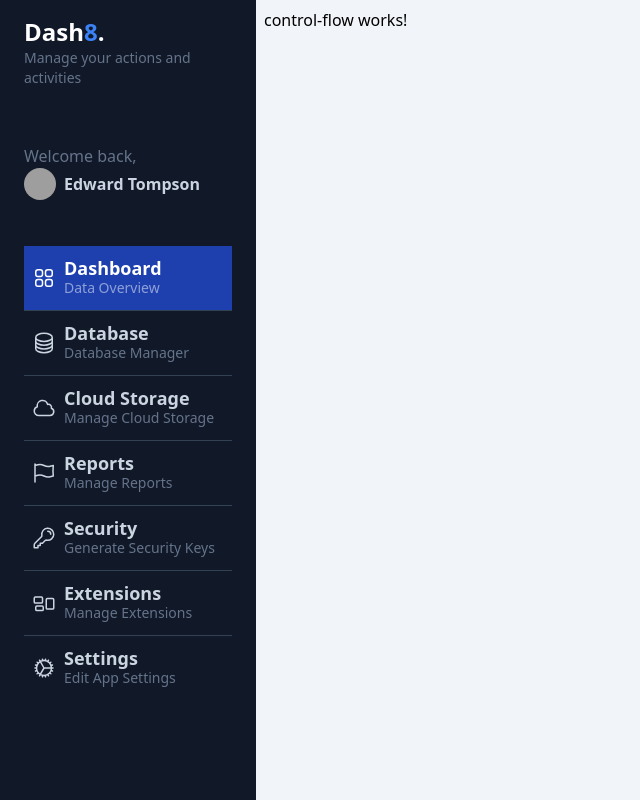
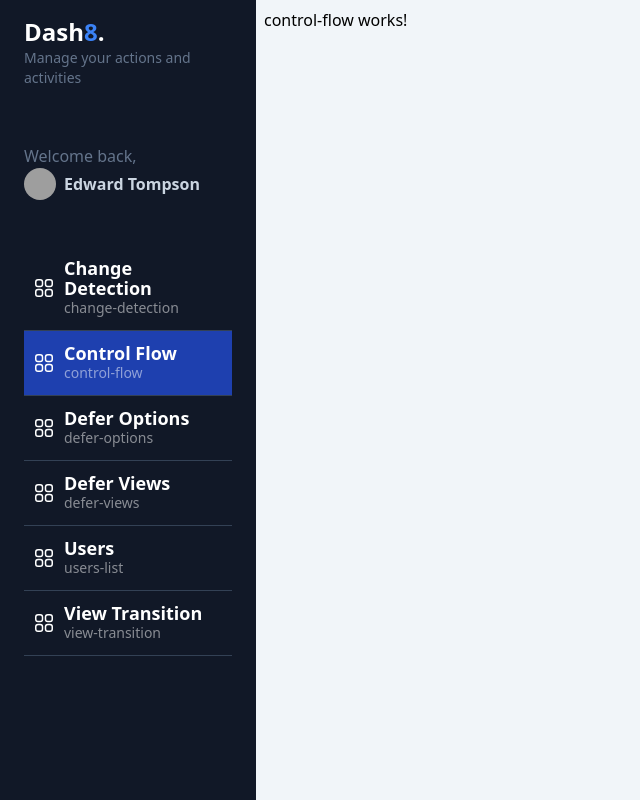
Before and after one commit to VictorCarmonaMoraza/Angular17StandaloneFH, an Angular app: page /dashboard/control-flow in a window 1280 px wide. Shown: the whole page, without its empty margins (0-640 px from the left). Built offline with nearby package versions, Linux system fonts and the light colour scheme; grey boxes are pictures that could not be loaded.

Commit message:
@for nueva sintaxis

```diff
--- a/src/app/shared/sidemenu/sidemenu.component.html
+++ b/src/app/shared/sidemenu/sidemenu.component.html
@@ -7,7 +7,9 @@
     <p class="text-slate-500">Welcome back,</p>
     <a href="#" class="inline-flex space-x-2 items-center">
       <span>
-           <img class="rounded-full w-8 h-8" src="https://images.unsplash.com/photo-1542909168-82c3e7fdca5c?ixlib=rb-4.0.3&ixid=MnwxMjA3fDB8MHxwaG90by1wYWdlfHx8fGVufDB8fHx8&auto=format&fit=crop&w=128&q=80" alt="">
+        <img class="rounded-full w-8 h-8"
+          src="https://images.unsplash.com/photo-1542909168-82c3e7fdca5c?ixlib=rb-4.0.3&ixid=MnwxMjA3fDB8MHxwaG90by1wYWdlfHx8fGVufDB8fHx8&auto=format&fit=crop&w=128&q=80"
+          alt="">
       </span>
       <span class="text-sm md:text-base font-bold">
         Edward Tompson
@@ -15,84 +17,28 @@
     </a>
   </div>
   <div id="nav" class="w-full px-6">
-   <a href="#" class="w-full px-2 inline-flex space-x-2 items-center border-b border-slate-700 py-3 bg-blue-800 hover:bg-white/5 transition ease-linear duration-150">
+
+    @for(item of menuItems; track $index){
+    <a [routerLink]="item.path" routerLinkActive="bg-blue-800" href="#"
+      class="w-full px-2 inline-flex space-x-2 items-center border-b border-slate-700 py-3 hover:bg-white/5 transition ease-linear duration-150">
       <div>
-           <svg xmlns="http://www.w3.org/2000/svg" fill="none" viewBox="0 0 24 24" stroke-width="1.5" stroke="currentColor" class="w-6 h-6 text-white">
-               <path stroke-linecap="round" stroke-linejoin="round" d="M3.75 6A2.25 2.25 0 016 3.75h2.25A2.25 2.25 0 0110.5 6v2.25a2.25 2.25 0 01-2.25 2.25H6a2.25 2.25 0 01-2.25-2.25V6zM3.75 15.75A2.25 2.25 0 016 13.5h2.25a2.25 2.25 0 012.25 2.25V18a2.25 2.25 0 01-2.25 2.25H6A2.25 2.25 0 013.75 18v-2.25zM13.5 6a2.25 2.25 0 012.25-2.25H18A2.25 2.25 0 0120.25 6v2.25A2.25 2.25 0 0118 10.5h-2.25a2.25 2.25 0 01-2.25-2.25V6zM13.5 15.75a2.25 2.25 0 012.25-2.25H18a2.25 2.25 0 012.25 2.25V18A2.25 2.25 0 0118 20.25h-2.25A2.25 2.25 0 0113.5 18v-2.25z" />
+        <svg xmlns="http://www.w3.org/2000/svg" fill="none" viewBox="0 0 24 24" stroke-width="1.5" stroke="currentColor"
+          class="w-6 h-6 text-white">
+          <path stroke-linecap="round" stroke-linejoin="round"
+            d="M3.75 6A2.25 2.25 0 016 3.75h2.25A2.25 2.25 0 0110.5 6v2.25a2.25 2.25 0 01-2.25 2.25H6a2.25 2.25 0 01-2.25-2.25V6zM3.75 15.75A2.25 2.25 0 016 13.5h2.25a2.25 2.25 0 012.25 2.25V18a2.25 2.25 0 01-2.25 2.25H6A2.25 2.25 0 013.75 18v-2.25zM13.5 6a2.25 2.25 0 012.25-2.25H18A2.25 2.25 0 0120.25 6v2.25A2.25 2.25 0 0118 10.5h-2.25a2.25 2.25 0 01-2.25-2.25V6zM13.5 15.75a2.25 2.25 0 012.25-2.25H18a2.25 2.25 0 012.25 2.25V18A2.25 2.25 0 0118 20.25h-2.25A2.25 2.25 0 0113.5 18v-2.25z" />
         </svg>
 
       </div>
       <div class="flex flex-col">
-           <span class="text-lg font-bold leading-5 text-white">Dashboard</span>
-           <span class="text-sm text-white/50 hidden md:block">Data Overview</span>
+        <span class="text-lg font-bold leading-5 text-white">{{item.title}}</span>
+        <span class="text-sm text-white/50 hidden md:block">{{item.path}}</span>
       </div>
     </a>
-   <a href="#" class="w-full px-2 inline-flex space-x-2 items-center border-b border-slate-700 py-3 hover:bg-white/5 transition ease-linear duration-150">
-       <div>
-           <svg xmlns="http://www.w3.org/2000/svg" fill="none" viewBox="0 0 24 24" stroke-width="1.5" stroke="currentColor" class="w-6 h-6">
-               <path stroke-linecap="round" stroke-linejoin="round" d="M20.25 6.375c0 2.278-3.694 4.125-8.25 4.125S3.75 8.653 3.75 6.375m16.5 0c0-2.278-3.694-4.125-8.25-4.125S3.75 4.097 3.75 6.375m16.5 0v11.25c0 2.278-3.694 4.125-8.25 4.125s-8.25-1.847-8.25-4.125V6.375m16.5 0v3.75m-16.5-3.75v3.75m16.5 0v3.75C20.25 16.153 16.556 18 12 18s-8.25-1.847-8.25-4.125v-3.75m16.5 0c0 2.278-3.694 4.125-8.25 4.125s-8.25-1.847-8.25-4.125" />
-             </svg>
-       </div>
-       <div class="flex flex-col">
-           <span class="text-lg text-slate-300 font-bold leading-5">Database</span>
-           <span class="text-sm text-slate-500 hidden md:block">Database Manager</span>
-       </div>
-   </a>
-   <a href="#" class="w-full px-2 inline-flex space-x-2 items-center border-b border-slate-700 py-3 hover:bg-white/5 transition ease-linear duration-150">
-       <div>
-           <svg xmlns="http://www.w3.org/2000/svg" fill="none" viewBox="0 0 24 24" stroke-width="1.5" stroke="currentColor" class="w-6 h-6">
-               <path stroke-linecap="round" stroke-linejoin="round" d="M2.25 15a4.5 4.5 0 004.5 4.5H18a3.75 3.75 0 001.332-7.257 3 3 0 00-3.758-3.848 5.25 5.25 0 00-10.233 2.33A4.502 4.502 0 002.25 15z" />
-             </svg>
-       </div>
-       <div class="flex flex-col">
-           <span class="text-lg text-slate-300 font-bold leading-5">Cloud Storage</span>
-           <span class="text-sm text-slate-500 hidden md:block">Manage Cloud Storage</span>
-       </div>
-   </a>
-   <a href="#" class="w-full px-2 inline-flex space-x-2 items-center border-b border-slate-700 py-3 hover:bg-white/5 transition ease-linear duration-150">
-       <div>
-           <svg xmlns="http://www.w3.org/2000/svg" fill="none" viewBox="0 0 24 24" stroke-width="1.5" stroke="currentColor" class="w-6 h-6">
-               <path stroke-linecap="round" stroke-linejoin="round" d="M3 3v1.5M3 21v-6m0 0l2.77-.693a9 9 0 016.208.682l.108.054a9 9 0 006.086.71l3.114-.732a48.524 48.524 0 01-.005-10.499l-3.11.732a9 9 0 01-6.085-.711l-.108-.054a9 9 0 00-6.208-.682L3 4.5M3 15V4.5" />
-             </svg>
-       </div>
-       <div class="flex flex-col">
-           <span class="text-lg text-slate-300 font-bold leading-5">Reports</span>
-           <span class="text-sm text-slate-500 hidden md:block">Manage Reports</span>
-       </div>
-   </a>
-   <a href="#" class="w-full px-2 inline-flex space-x-2 items-center border-b border-slate-700 py-3 hover:bg-white/5 transition ease-linear duration-150">
-       <div>
-           <svg xmlns="http://www.w3.org/2000/svg" fill="none" viewBox="0 0 24 24" stroke-width="1.5" stroke="currentColor" class="w-6 h-6">
-               <path stroke-linecap="round" stroke-linejoin="round" d="M15.75 5.25a3 3 0 013 3m3 0a6 6 0 01-7.029 5.912c-.563-.097-1.159.026-1.563.43L10.5 17.25H8.25v2.25H6v2.25H2.25v-2.818c0-.597.237-1.17.659-1.591l6.499-6.499c.404-.404.527-1 .43-1.563A6 6 0 1121.75 8.25z" />
-             </svg>
-       </div>
-       <div class="flex flex-col">
-           <span class="text-lg text-slate-300 font-bold leading-5">Security</span>
-           <span class="text-sm text-slate-500 hidden md:block">Generate Security Keys</span>
-       </div>
-   </a>
-   <a href="#" class="w-full px-2 inline-flex space-x-2 items-center border-b border-slate-700 py-3 hover:bg-white/5 transition ease-linear duration-150">
-       <div>
-           <svg xmlns="http://www.w3.org/2000/svg" fill="none" viewBox="0 0 24 24" stroke-width="1.5" stroke="currentColor" class="w-6 h-6">
-               <path stroke-linecap="round" stroke-linejoin="round" d="M2.25 7.125C2.25 6.504 2.754 6 3.375 6h6c.621 0 1.125.504 1.125 1.125v3.75c0 .621-.504 1.125-1.125 1.125h-6a1.125 1.125 0 01-1.125-1.125v-3.75zM14.25 8.625c0-.621.504-1.125 1.125-1.125h5.25c.621 0 1.125.504 1.125 1.125v8.25c0 .621-.504 1.125-1.125 1.125h-5.25a1.125 1.125 0 01-1.125-1.125v-8.25zM3.75 16.125c0-.621.504-1.125 1.125-1.125h5.25c.621 0 1.125.504 1.125 1.125v2.25c0 .621-.504 1.125-1.125 1.125h-5.25a1.125 1.125 0 01-1.125-1.125v-2.25z" />
-             </svg>
-       </div>
-       <div class="flex flex-col">
-           <span class="text-lg text-slate-300 font-bold leading-5">Extensions</span>
-           <span class="text-sm text-slate-500 hidden md:block">Manage Extensions</span>
-       </div>
-   </a>
-   <a href="#" class="w-full px-2 inline-flex space-x-2 items-center py-3 hover:bg-white/5 transition ease-linear duration-150">
-       <div>
-           <svg xmlns="http://www.w3.org/2000/svg" fill="none" viewBox="0 0 24 24" stroke-width="1.5" stroke="currentColor" class="w-6 h-6">
-               <path stroke-linecap="round" stroke-linejoin="round" d="M4.5 12a7.5 7.5 0 0015 0m-15 0a7.5 7.5 0 1115 0m-15 0H3m16.5 0H21m-1.5 0H12m-8.457 3.077l1.41-.513m14.095-5.13l1.41-.513M5.106 17.785l1.15-.964m11.49-9.642l1.149-.964M7.501 19.795l.75-1.3m7.5-12.99l.75-1.3m-6.063 16.658l.26-1.477m2.605-14.772l.26-1.477m0 17.726l-.26-1.477M10.698 4.614l-.26-1.477M16.5 19.794l-.75-1.299M7.5 4.205L12 12m6.894 5.785l-1.149-.964M6.256 7.178l-1.15-.964m15.352 8.864l-1.41-.513M4.954 9.435l-1.41-.514M12.002 12l-3.75 6.495" />
-             </svg>
-       </div>
-       <div class="flex flex-col">
-           <span class="text-lg text-slate-300 font-bold leading-5">Settings</span>
-           <span class="text-sm text-slate-500 hidden md:block">Edit App Settings</span>
-       </div>
-   </a>
+    }
+
+
+
+
 
   </div>
 </div>
--- a/src/app/shared/sidemenu/sidemenu.component.ts
+++ b/src/app/shared/sidemenu/sidemenu.component.ts
@@ -1,10 +1,12 @@
 import { Component } from '@angular/core';
 import { routes } from '../../app.routes';
+import { CommonModule } from '@angular/common';
+import { RouterModule } from '@angular/router';
 
 @Component({
   selector: 'app-sidemenu',
   standalone: true,
-  imports: [],
+  imports: [CommonModule, RouterModule],
   templateUrl: './sidemenu.component.html',
   styleUrl: './sidemenu.component.css'
 })
```
Lines whose indentation alone changed are shown as unchanged.
